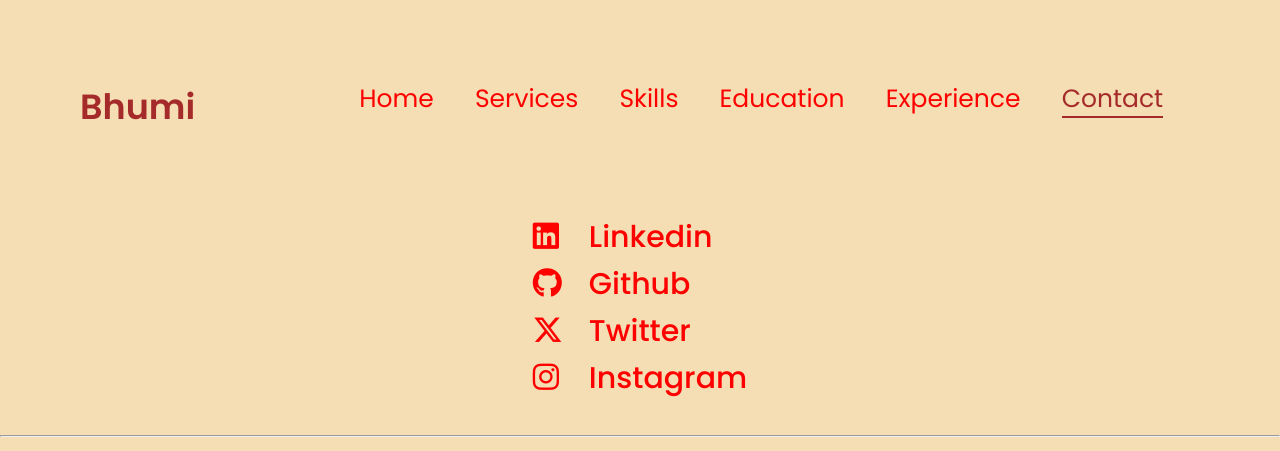
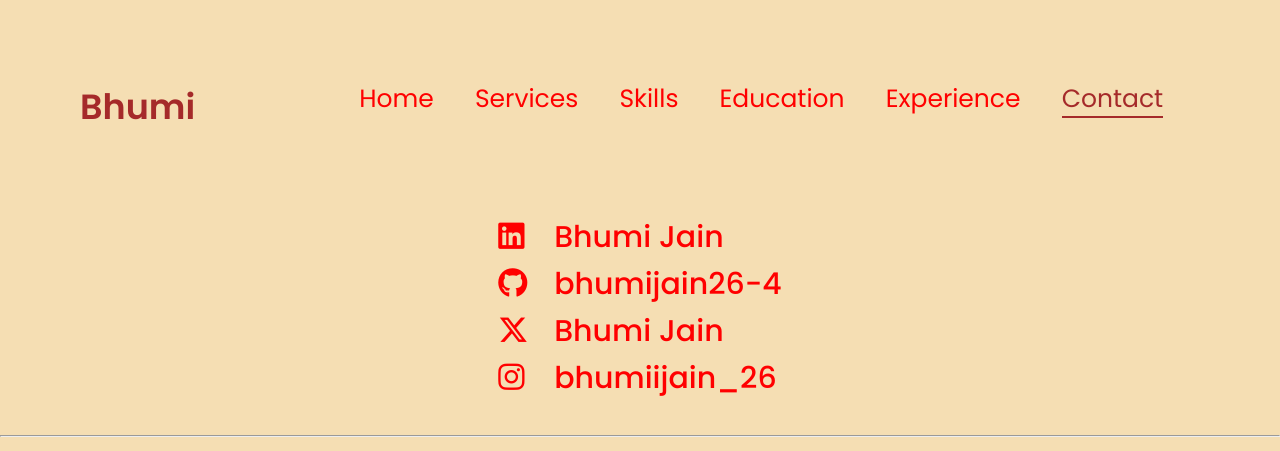
Before and after one commit to bhumijain26-4/Project, a plain HTML site: page contact.html in a window 1280 px wide. Shown: the top 451 px of the page. Drawn offline with Linux system fonts and the light colour scheme.

Commit message:
Update contact.html

```diff
--- a/contact.html
+++ b/contact.html
@@ -26,21 +26,21 @@
             <table class="social-table">
                 <tr>
                     <td><a href="https://www.linkedin.com/in/bhumi-jain-951a21281?utm_source=share&utm_campaign=share_via&utm_content=profile&utm_medium=android_app"><i class="fa-brands fa-linkedin"></i></a></td>
-                    <td>Linkedin</td>
+                    <td>Bhumi Jain</td>
                 </tr>
                 <tr>
                     <td><a href="https://github.com/bhumijain26-4"><i class="fa-brands fa-github"></i></a></td>
-                    <td>Github</td>
+                    <td>bhumijain26-4</td>
 
 
                 </tr>
                 <tr>
                     <td><a href="#"><i class="fa-brands fa-x-twitter"></i></a></td>
-                    <td>Twitter</td>
+                    <td>Bhumi Jain</td>
                 </tr>
                 <tr>
                     <td><a href="https://www.instagram.com/bhumiijain26?igsh=aXZzaDU0MWE1NHhj="><i class="fa-brands fa-instagram"></i></a></td>
-                    <td>Instagram</td>
+                    <td>bhumiijain_26</td>
                 </tr>
             </table>
         </div>
```
